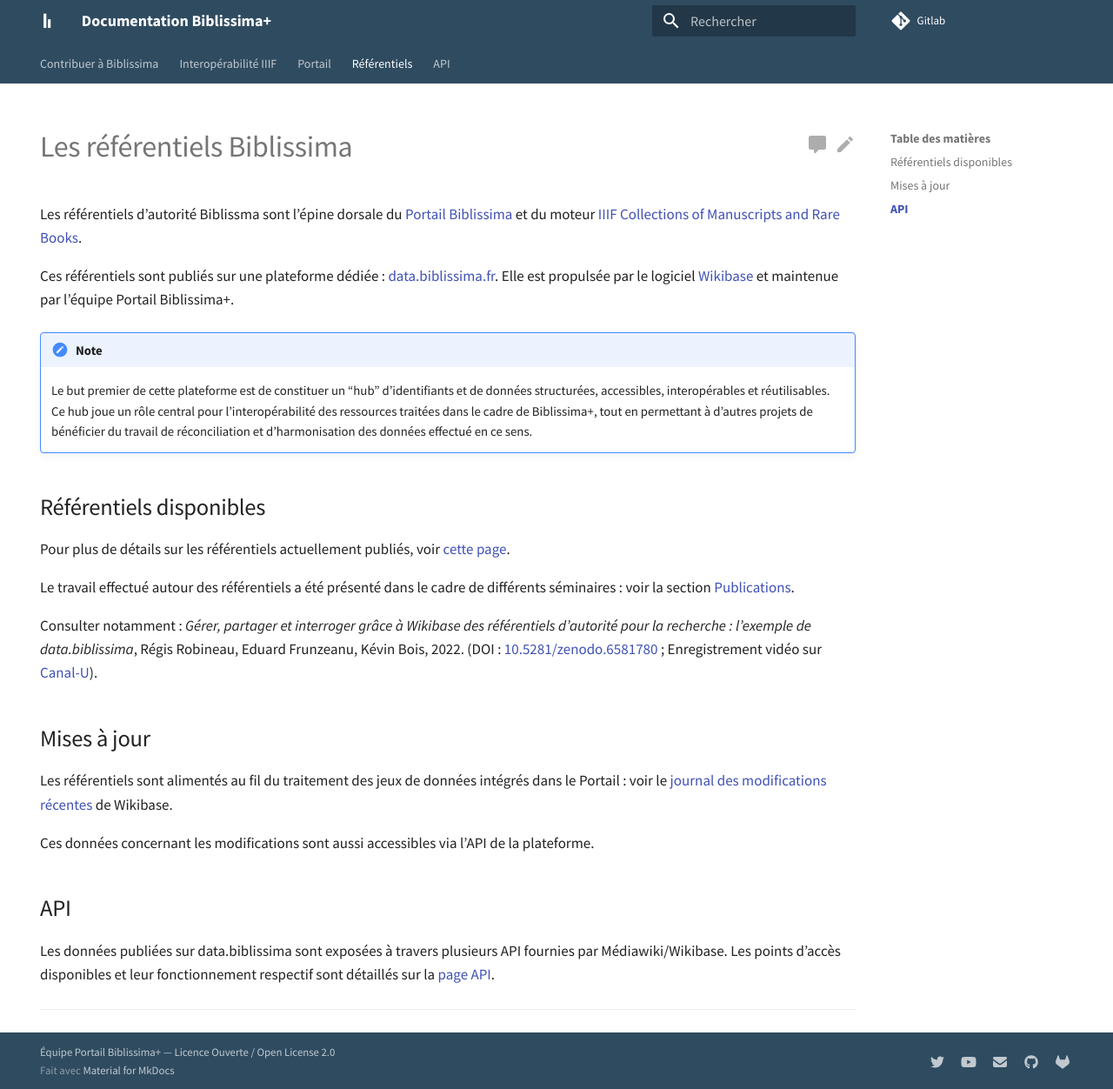
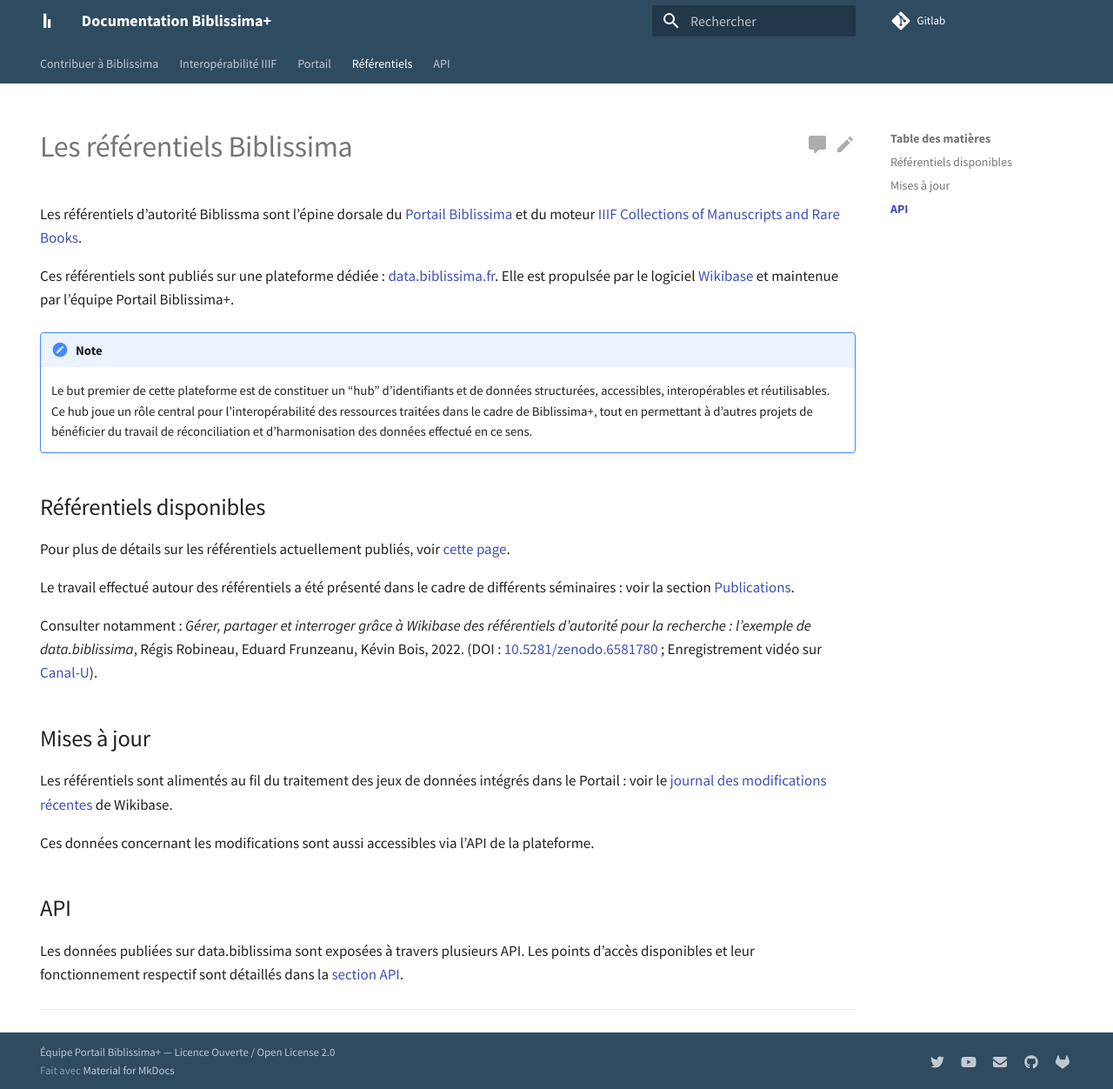
Before and after one commit to biblissima/doc.biblissima, an MkDocs documentation site: the page built from docs/referentiels/index.md, in a window 1280 px wide and 1252 px high. Shown: the whole window at 87% size. Built offline with MkDocs 1.6.1 and Material for MkDocs 9.7.7, drawn with Linux system fonts in a browser that asks for light colours.

Commit message:
fix link to the API section

```diff
--- a/docs/referentiels/index.md
+++ b/docs/referentiels/index.md
@@ -29,4 +29,4 @@ Ces données concernant les modifications sont aussi accessibles via l'API de la
 
 ## API
 
-Les données publiées sur data.biblissima sont exposées à travers plusieurs API fournies par Médiawiki/Wikibase. Les points d'accès disponibles et leur fonctionnement respectif sont détaillés sur la [page API](https://data.biblissima.fr/w/Project:API).
+Les données publiées sur data.biblissima sont exposées à travers plusieurs API. Les points d'accès disponibles et leur fonctionnement respectif sont détaillés dans la [section API](/api).
```
